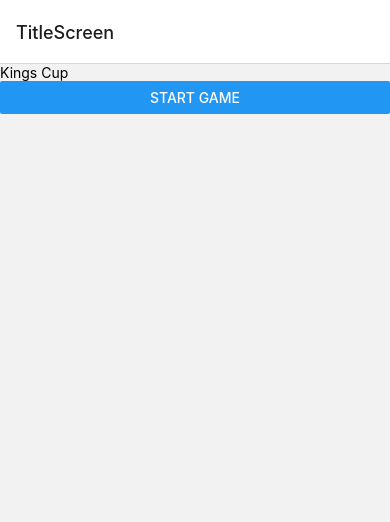
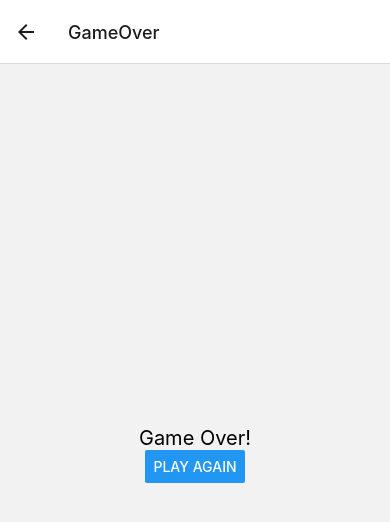
Before and after one commit to joshua-horne/kingscup, a React Native app in the folder KingsCup/: screen /GameOver in a window 390 px wide. Shown: the top 522 px of the page. Built offline with nearby package versions, Linux system fonts and the light colour scheme; what native-base would draw is missing.

Commit message:
add game over screen

```diff
--- a/KingsCup/src/App.tsx
+++ b/KingsCup/src/App.tsx
@@ -9,6 +9,7 @@ import {NativeBaseProvider} from 'native-base';
 import TitleScreen from './components/TitleScreen';
 import EnterPlayerNamesScreen from './components/EnterPlayerNamesScreen';
 import GameScreen from './components/GameScreen';
+import GameOverScreen from './components/GameOverScreen';
 
 const Stack = createStackNavigator();
 
@@ -18,12 +19,13 @@ export default function App() {
       <NativeBaseProvider>
         <NavigationContainer>
           <Stack.Navigator>
-            <Stack.Screen name="TitleScreen" component={TitleScreen} />
+            <Stack.Screen name="Title" component={TitleScreen} />
             <Stack.Screen
               name="EnterPlayerNames"
               component={EnterPlayerNamesScreen}
             />
-            <Stack.Screen name="GameScreen" component={GameScreen} />
+            <Stack.Screen name="Game" component={GameScreen} />
+            <Stack.Screen name="GameOver" component={GameOverScreen} />
           </Stack.Navigator>
         </NavigationContainer>
       </NativeBaseProvider>
--- a/KingsCup/src/components/EnterPlayerNamesScreen.js
+++ b/KingsCup/src/components/EnterPlayerNamesScreen.js
@@ -12,7 +12,7 @@ const EnterPlayerNamesScreen = ({navigation}) => {
 
   const handleSubmit = () => {
     // Submit the form data and navigate to the next screen
-    navigation.navigate('GameScreen');
+    navigation.navigate('Game');
   };
 
   const handleAddPlayerName = () => {
--- /dev/null
+++ b/KingsCup/src/components/GameOverScreen.js
@@ -0,0 +1,17 @@
+import React from 'react';
+import {View, Text, Button} from 'react-native';
+
+const GameOverScreen = ({navigation}) => {
+  const handlePlayAgain = () => {
+    navigation.navigate('EnterPlayerNames');
+  };
+
+  return (
+    <View style={{flex: 1, alignItems: 'center', justifyContent: 'center'}}>
+      <Text style={{fontSize: 20}}>Game Over!</Text>
+      <Button title="Play Again" onPress={handlePlayAgain} />
+    </View>
+  );
+};
+
+export default GameOverScreen;
--- a/KingsCup/src/components/GameScreen.js
+++ b/KingsCup/src/components/GameScreen.js
@@ -31,6 +31,7 @@ const GameScreen = ({navigation}) => {
     if (deckId) {
       drawCard();
     }
+    // eslint-disable-next-line react-hooks/exhaustive-deps
   }, [deckId]);
 
   const drawCard = () => {
@@ -49,7 +50,7 @@ const GameScreen = ({navigation}) => {
           setKingsDrawn(kingsDrawn + 1);
           if (kingsDrawn + 1 === 4) {
             console.log('Game Over!');
-            navigation.navigate('EnterPlayerNames');
+            navigation.navigate('GameOver');
           }
         }
       })
```
